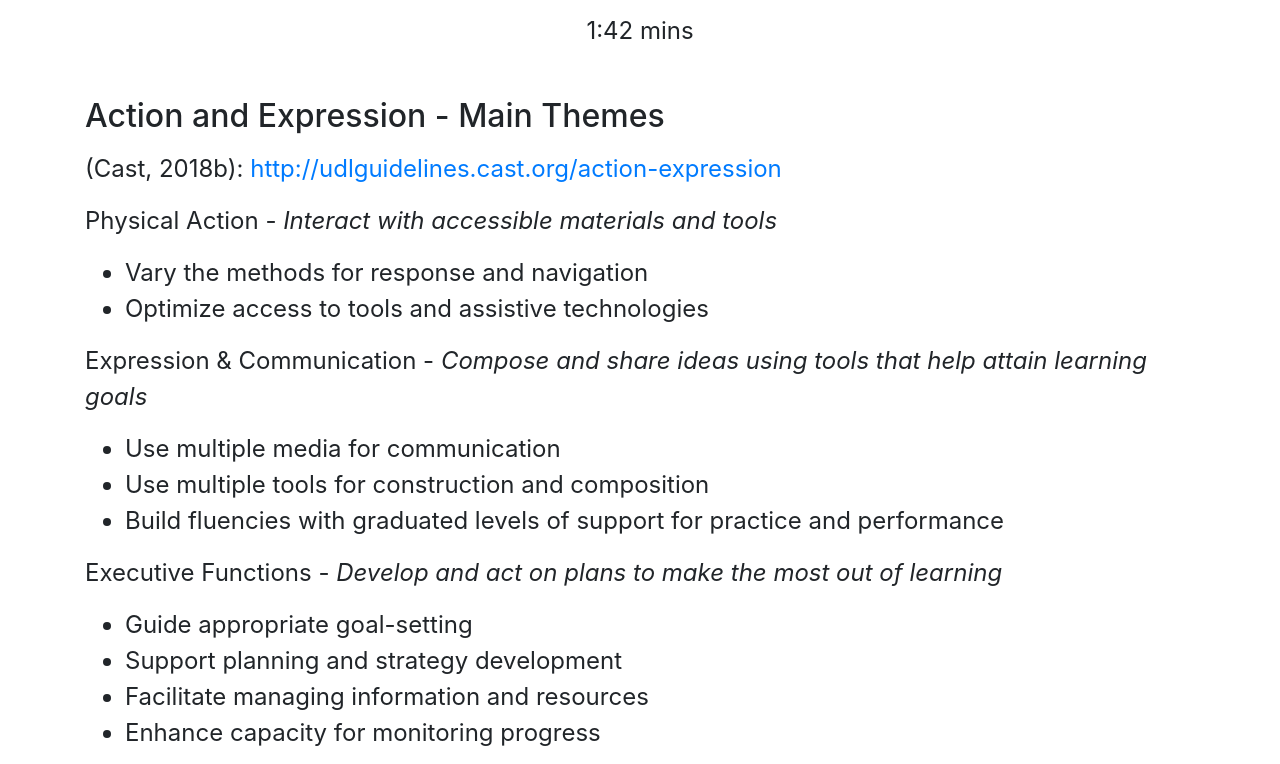
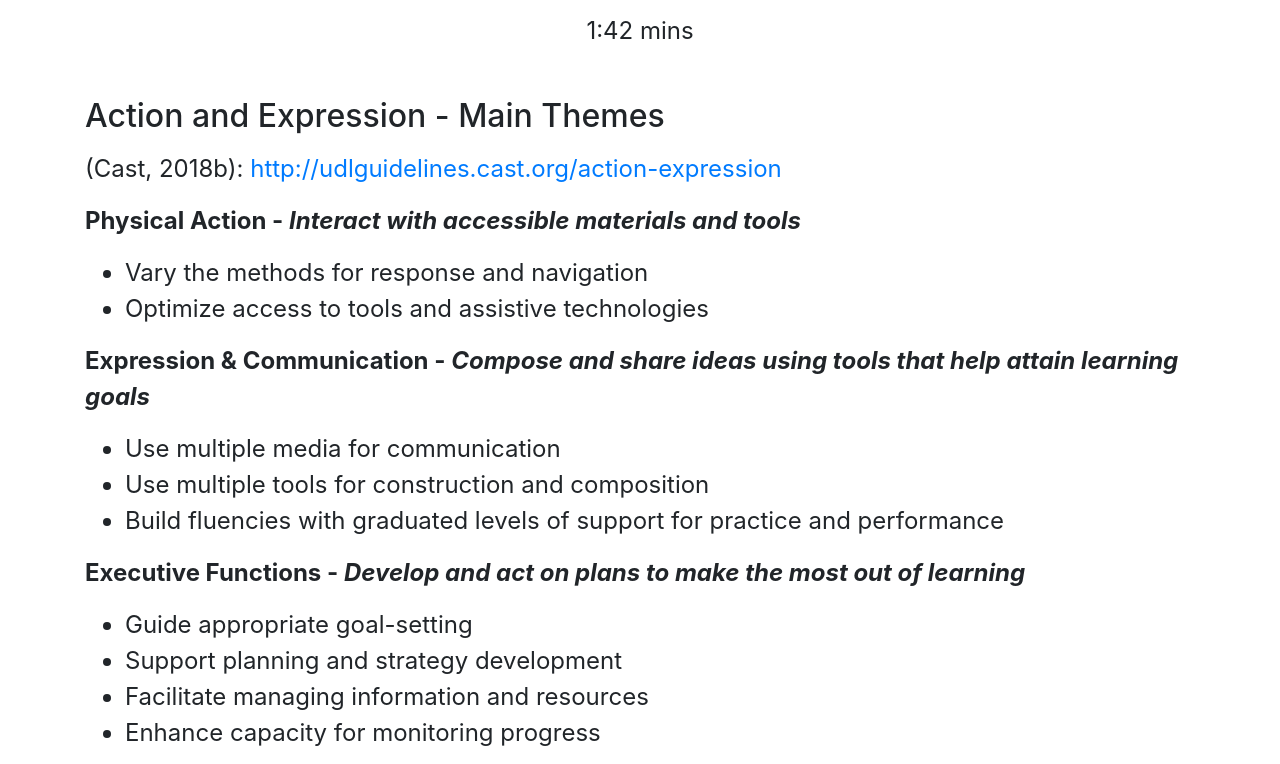
Before and after one commit to dal-csed/teaching-guides, a website: page topic_7.html in a window 1280 px wide. Shown: the part 2546-3310 px from the top of the page. Drawn offline with Linux system fonts and the light colour scheme.

Commit message:
css fixes

```diff
--- a/css/style.css
+++ b/css/style.css
@@ -3,7 +3,10 @@ div{
 }
 
 .title{
-  font-weight: bold;
   text-decoration-color: steelblue;
   text-align: center;
 }
+
+.bold{
+  font-weight: bold;
+}
```
